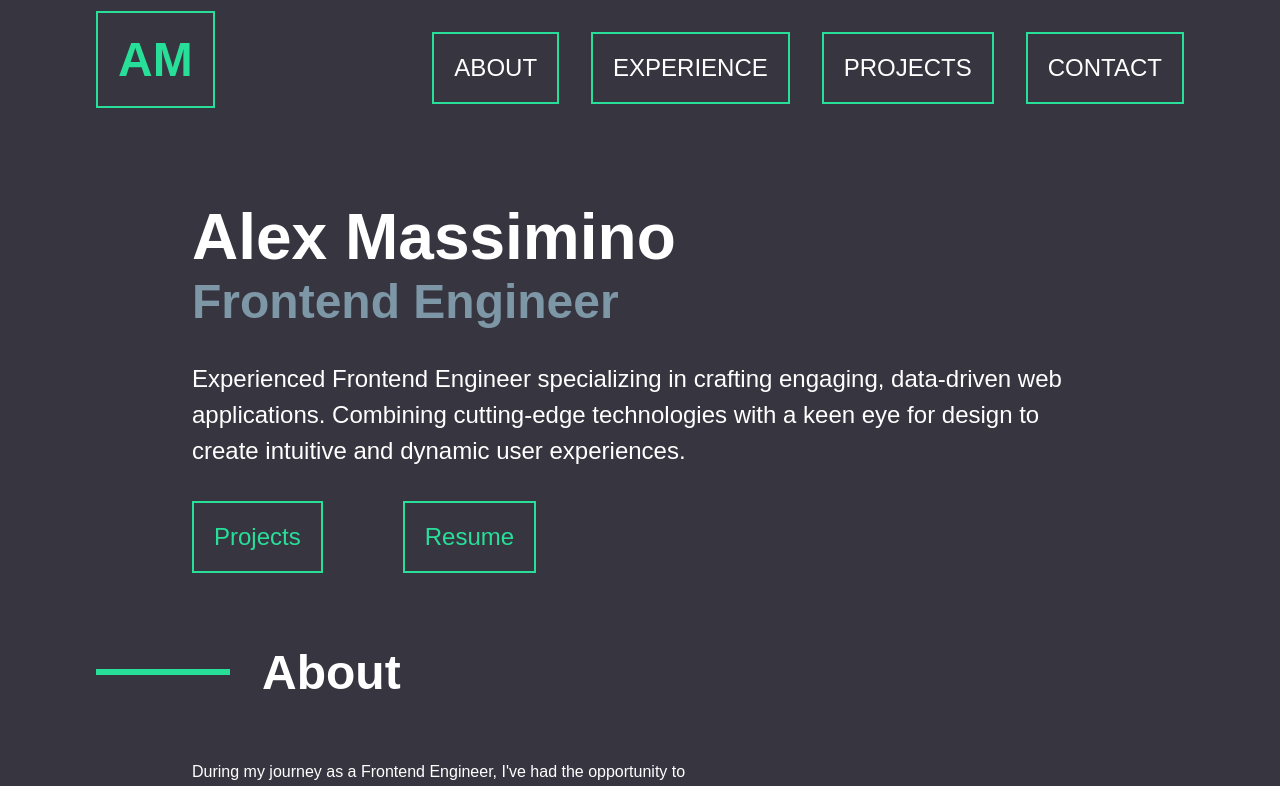
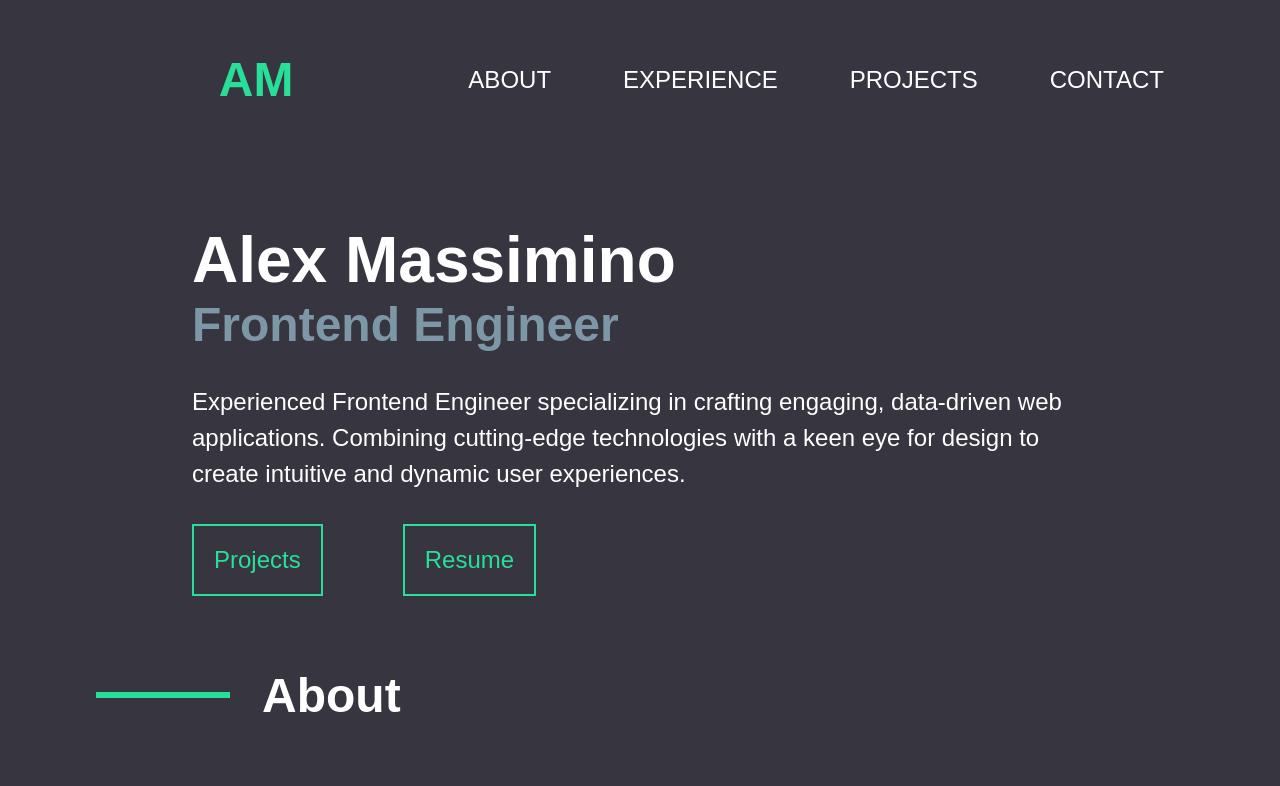
Before and after one commit to alexmassimino9/Portfolio, a React (Vite) app: page / in a window 1280 px wide. Shown: the top 786 px of the page. Built offline with nearby package versions, Linux system fonts and the light colour scheme; a web font is replaced by a local one.

Commit message:
fix nav menu and modify button

```diff
--- a/src/components/About/about/About.module.css
+++ b/src/components/About/about/About.module.css
@@ -14,9 +14,6 @@ margin-block-end: 5rem;
     flex: 1.5;
     display: flex;
     flex-direction: column;
-}
-.textContent > Button {
-    margin-inline: auto;
 }
 
 .textContent > p {
@@ -36,8 +33,6 @@ margin-block-end: 5rem;
     width: 100%;
     flex: 1;
 }
-
-
 @media(max-width:994px){
 
     .content {
--- a/src/components/Navigation/navigation/Navigation.module.css
+++ b/src/components/Navigation/navigation/Navigation.module.css
@@ -19,7 +19,7 @@
     font-size: 3rem;
     font-weight: bold;
     margin-inline: auto;
-
+    border: none;
 }
 .brandContainer {
     flex: 1;
@@ -32,6 +32,7 @@
     margin-inline-start:  2rem;
 }
 .navItem > a {
+    border: none;
     color: white;
     font-weight: lighter;
     font-size: 1.5rem;
--- a/src/components/common/button/Button.css
+++ b/src/components/common/button/Button.css
@@ -8,6 +8,9 @@ a {
     text-wrap: wrap;
     font-size: 1.5rem;
     font-weight: light;
+    display: flex;
+    justify-content: center;
+    align-items: center;
 }
  a:hover {
     color: white;
```
